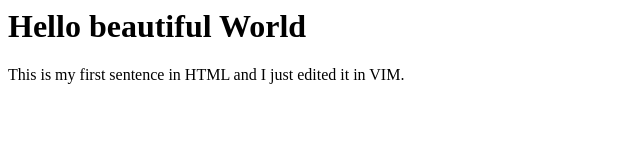
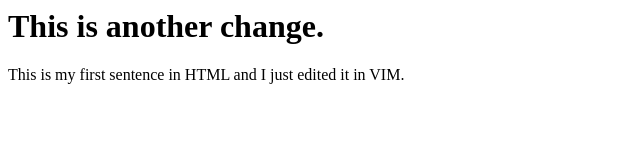
Before and after one commit to luziehtan/personal-website, a plain HTML site: page src/index.html in a window 1280 px wide. Shown: the whole page, without its empty margins (0-640 px from the left). Drawn offline with Linux system fonts and the light colour scheme.

Commit message:
Update main headline

```diff
--- a/src/index.html
+++ b/src/index.html
@@ -1,2 +1,2 @@
-<h1>Hello beautiful World</h1>
+<h1>This is another change.</h1>
 <p>This is my first sentence in HTML and I just edited it in VIM.</p>
```
